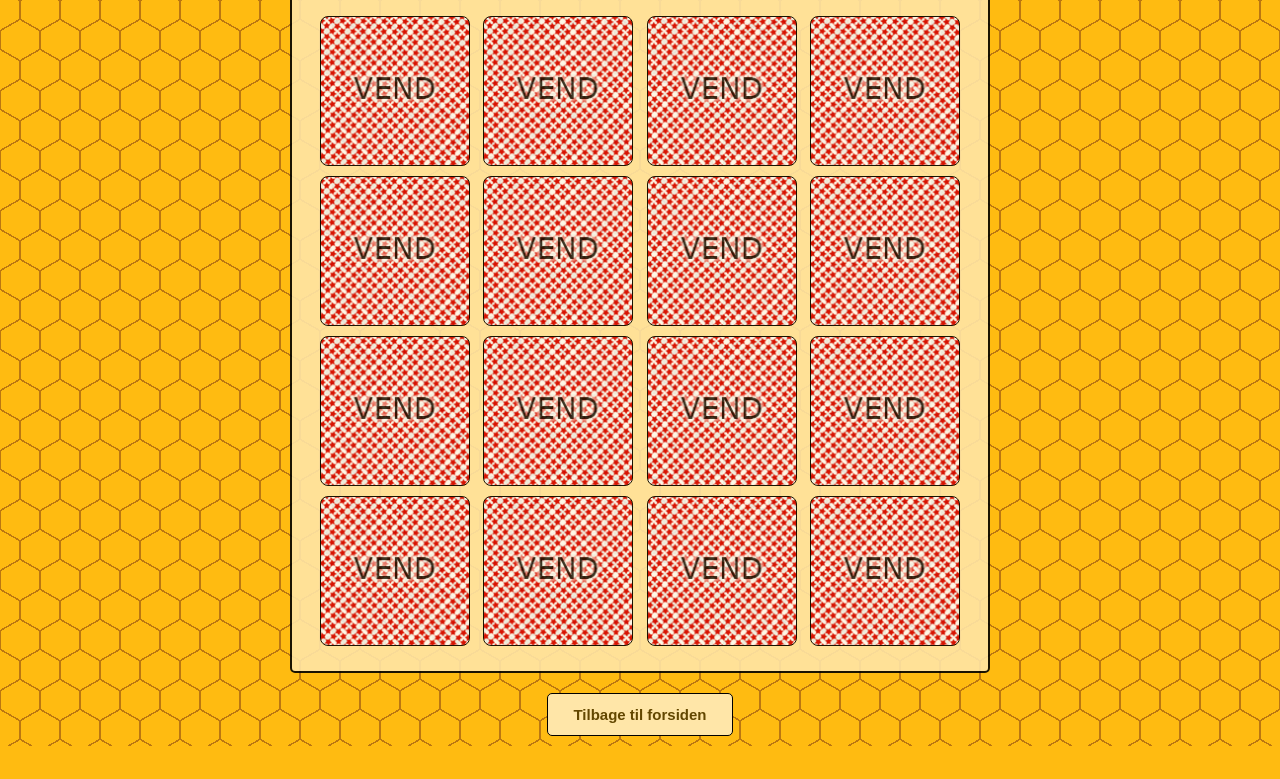
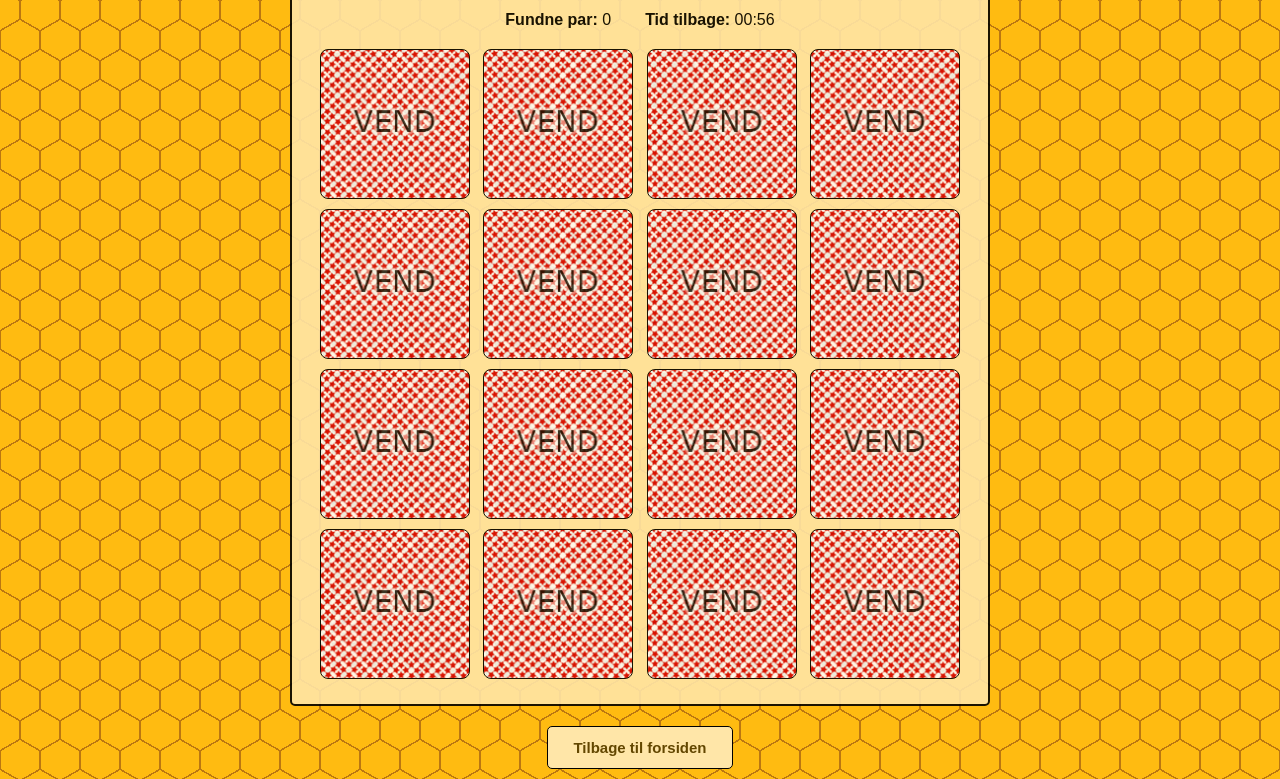
Before and after one commit to dani832m/Vendespil_v2, a plain HTML site: page index.html in a window 1280 px wide. Shown: the part 110-889 px from the top of the page. Before the commit the page ends 856 px from the top, so only its background shows below. Drawn offline with Linux system fonts and the light colour scheme.

Commit message:
Opdateret med pairsFound og timer

```diff
--- a/index.html
+++ b/index.html
@@ -12,6 +12,10 @@
 <body>
     <h1>Vendespil v.2.0</h1>
     <div id="wrapper">
+        <div style="margin-bottom: 15px;">
+            <span style="font-weight: bold;">Fundne par: </span><span id="pairsFound">0</span>
+            <span style="font-weight: bold;">Tid tilbage: </span><span id="time">01:00</span>
+        </div>
         <div id="game"></div>
         <script src="memoryscript.js"></script>
     </div>
--- a/memoryscript.js
+++ b/memoryscript.js
@@ -81,7 +81,6 @@ var resetGuesses = function resetGuesses() {
 };
 
 grid.addEventListener('click', function (event) {
-
   var clicked = event.target;
 
   if (clicked.nodeName === 'SECTION' || clicked === previousTarget || clicked.parentNode.classList.contains('selected') || clicked.parentNode.classList.contains('match')) {
@@ -109,4 +108,33 @@ grid.addEventListener('click', function (event) {
     }
     previousTarget = clicked;
   }
+
+  document.getElementById('pairsFound').innerHTML = pairsFound;
+
 });
+
+//Alt herunder styrer timeren
+function startTimer(duration, display) {
+  var timer = duration, minutes, seconds;
+  setInterval(function () {
+      minutes = parseInt(timer / 60, 10)
+      seconds = parseInt(timer % 60, 10);
+
+      minutes = minutes < 10 ? "0" + minutes : minutes;
+      seconds = seconds < 10 ? "0" + seconds : seconds;
+
+      display.textContent = minutes + ":" + seconds;
+
+      if (--timer < 0) {
+          timer = duration;
+          alert("Tiden er gået! Du fandt " + pairsFound + " par.");
+          location.reload();
+      }
+  }, 1000);
+}
+
+window.onload = function () {
+  var oneMinute = 60 * 1,
+      display = document.querySelector('#time');
+  startTimer(oneMinute, display);
+};
--- a/styles.css
+++ b/styles.css
@@ -34,6 +34,17 @@ div#wrapper {
     margin: auto;
     border-radius: 5px;
     opacity: 0.9;
+    text-align: center;
+}
+
+span {
+    font: normal 16px Arial, Helvetica, sans-serif;
+    color: rgb(0, 0, 0);
+    padding-bottom: 10px;
+}
+
+span#pairsFound {
+    margin-right: 30px;
 }
 
 .grid {
```
